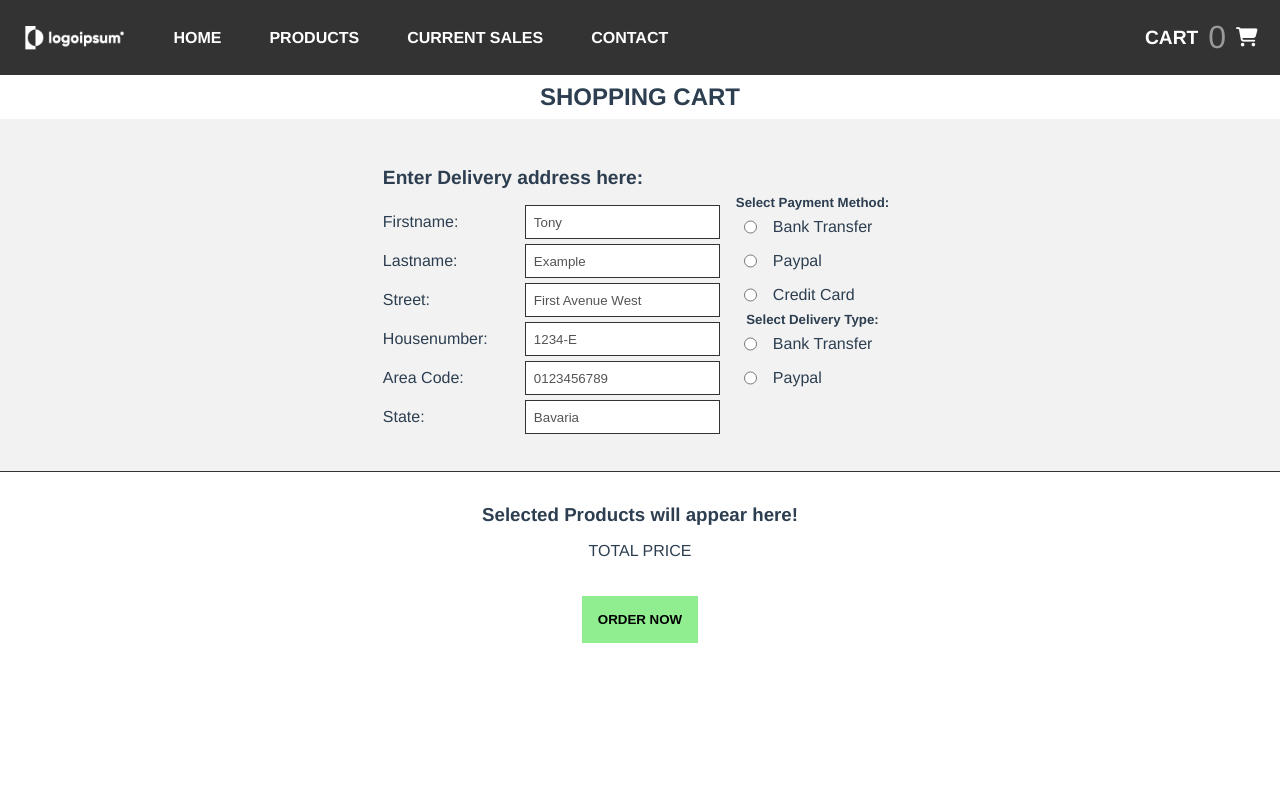
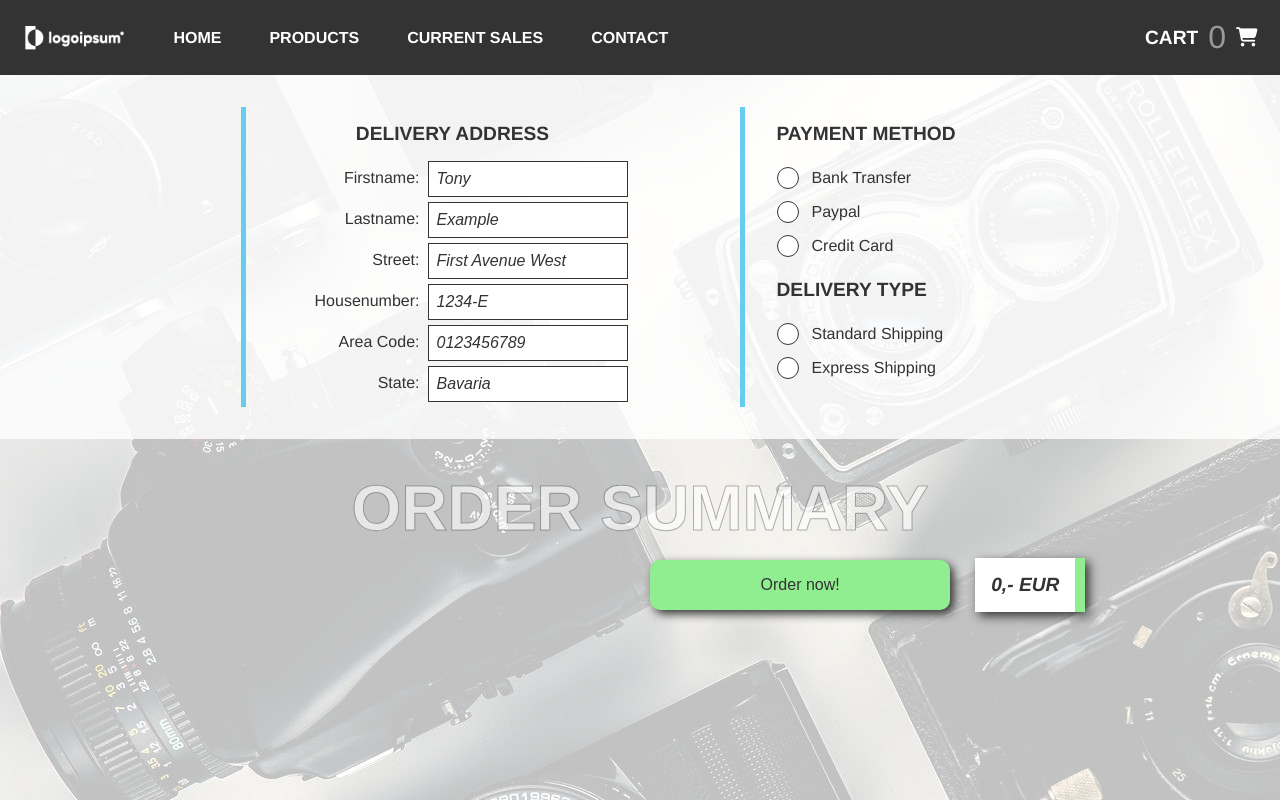
Before and after one commit to TapeMate/vue-php-store-prototype-frontend, a Vue app: page /card in a window 1280 px wide. Built offline with nearby package versions, Linux system fonts and the light colour scheme; the HTML template or start-up script is replaced by a standard one.

Commit message:
styling changes.

```diff
--- a/public/css/main.css
+++ b/public/css/main.css
@@ -31,12 +31,12 @@
 .navbar-wrapper .navbar-main .navbar-main-container ul li {
   padding: 1rem;
   background: #333;
-  transition: 0.2s;
+  transition: 0.1s;
 }
 .navbar-wrapper .navbar-main .navbar-main-container ul li:hover {
   background: #666666;
-  border-bottom: 40px solid lightgreen;
-  margin-bottom: -40px;
+  border-bottom: 5px solid lightgreen;
+  margin-bottom: -5px;
 }
 .navbar-wrapper .navbar-main .navbar-main-container ul li:hover > a {
   color: lightgreen;
@@ -222,6 +222,7 @@
 .index-signup form button {
   padding: 0.5rem;
   margin: 5px;
+  font-size: 1rem;
 }
 
 .index-login {
@@ -247,6 +248,7 @@
 .index-login form button {
   padding: 0.5rem;
   margin: 5px;
+  font-size: 1rem;
 }
 
 h2 {
@@ -269,14 +271,16 @@ h2 {
 }
 .store-products-section .product-container {
   width: max-content;
-  max-width: 325px;
+  max-width: 320px;
   border-radius: 10px;
+  border-top-left-radius: 160px;
+  border-top-right-radius: 160px;
   margin: 0 2rem;
   box-shadow: 2px 2px 5px #999999;
   background: #fff;
 }
 .store-products-section .product-container .product-image-container {
-  height: 325px;
+  height: 320px;
   width: 100%;
 }
 .store-products-section .product-container .product-image-container img {
@@ -394,12 +398,21 @@ h2 {
   justify-content: center;
   flex-direction: row;
   padding: 2rem;
-  background: #f2f2f2;
+  background: rgba(255, 255, 255, 0.8);
+  /* Hide the default radio button */
+  /* Custom radio button */
+  /* Circle indicator for radio button */
+  /* Style for when the radio button is selected */
+}
+.shopping-card-container .upper-container .delivery-container {
+  padding: 0 2rem;
+  color: #333;
+  border-left: 5px solid #66cdf0;
 }
 .shopping-card-container .upper-container .delivery-container h5 {
-  padding: 1rem 0.5rem;
+  padding: 1rem;
   font-size: 1.2rem;
-  text-align: left;
+  text-align: center;
 }
 .shopping-card-container .upper-container .delivery-container .input-container {
   display: flex;
@@ -408,19 +421,65 @@ h2 {
 }
 .shopping-card-container .upper-container .delivery-container .input-container label {
   width: 150px;
-  text-align: left;
+  text-align: right;
   padding: 0.5rem;
 }
 .shopping-card-container .upper-container .delivery-container .input-container input {
+  width: 200px;
   padding: 0.5rem;
-  background: white;
+  background: #fff;
+  color: #333;
   border: 1px solid #333;
+  font-size: 1rem;
+  font-style: italic;
+}
+.shopping-card-container .upper-container .payment-delivery-container input[type=radio] {
+  display: none;
+}
+.shopping-card-container .upper-container .payment-delivery-container label {
+  padding-left: 35px;
+  position: relative;
+  cursor: pointer;
+  display: inline-block;
+  margin-right: 15px; /* Spacing between radio buttons */
+}
+.shopping-card-container .upper-container .payment-delivery-container label:before {
+  content: "";
+  position: absolute;
+  left: 0;
+  top: 50%;
+  transform: translateY(-50%);
+  width: 20px;
+  height: 20px;
+  border: 1px solid #333;
+  border-radius: 50%;
+  background-color: #fff;
+}
+.shopping-card-container .upper-container .payment-delivery-container input[type=radio]:checked + label:after {
+  content: "";
+  position: absolute;
+  left: 9px;
+  top: 37%;
+  transform: translateY(-50%) rotate(45deg);
+  width: 7px;
+  height: 17px;
+  border-bottom: 5px solid #66cdf0;
+  border-right: 5px solid #66cdf0;
 }
 .shopping-card-container .upper-container .payment-delivery-container {
+  width: 300px;
   display: flex;
-  justify-content: center;
+  justify-content: flex-start;
   flex-direction: column;
-  padding: 1rem;
+  padding-left: 2rem;
+  margin-left: 5rem;
+  border-left: 5px solid #66cdf0;
+  color: #333;
+}
+.shopping-card-container .upper-container .payment-delivery-container h5 {
+  font-size: 1.2rem;
+  text-align: left;
+  padding: 1rem 0;
 }
 .shopping-card-container .upper-container .payment-delivery-container .input-container {
   display: flex;
@@ -429,12 +488,22 @@ h2 {
 .shopping-card-container .upper-container .payment-delivery-container .input-container input {
   margin: 0.5rem;
 }
+.shopping-card-container .upper-container .payment-delivery-container .input-container input:checked + label {
+  font-weight: bold;
+}
 .shopping-card-container .upper-container .payment-delivery-container .input-container label {
   padding: 0.5rem;
+  padding-left: 35px;
 }
 .shopping-card-container .lower-container {
   padding: 2rem;
-  border-top: 1px solid #333;
+}
+.shopping-card-container .lower-container > img {
+  z-index: -99;
+  position: fixed;
+  top: 0;
+  left: 0;
+  object-fit: contain;
 }
 .shopping-card-container .lower-container .selected-products-container {
   display: flex;
@@ -442,19 +511,30 @@ h2 {
   flex-direction: column;
   align-items: center;
 }
+.shopping-card-container .lower-container .selected-products-container > h5 {
+  color: rgba(255, 255, 255, 0.6);
+  -webkit-text-stroke: 1px rgba(0, 0, 0, 0.3);
+  font-size: 4rem;
+}
 .shopping-card-container .lower-container .selected-products-container .product-container {
+  background: #fff;
   display: flex;
-  border: 1px solid tomato;
+  margin-bottom: 20px;
+  border-top-left-radius: 75px;
+  border-bottom-left-radius: 75px;
+  border-right: 10px solid lightgreen;
+  box-shadow: 4px 4px 10px #333;
 }
 .shopping-card-container .lower-container .selected-products-container .product-container img {
-  width: 100px;
-  height: 100px;
+  width: 150px;
+  height: 150px;
+  border-radius: 100%;
 }
 .shopping-card-container .lower-container .selected-products-container .product-container .info-container {
   display: flex;
   flex-direction: column;
   text-align: left;
-  width: 500px;
+  width: 600px;
 }
 .shopping-card-container .lower-container .selected-products-container .product-container .info-container .product-name {
   font-size: 1.7rem;
@@ -490,22 +570,45 @@ h2 {
 .shopping-card-container .lower-container .selected-products-container .product-container .ctrl-container .product-amount .count {
   padding-left: 10px;
 }
-.shopping-card-container .lower-container .selected-products-container .product-container .ctrl-container .product-price {
+.shopping-card-container .lower-container .selected-products-container .product-container .ctrl-container .product-price-unit,
+.shopping-card-container .lower-container .selected-products-container .product-container .ctrl-container .product-price-total {
   width: 100%;
   padding: 0.5rem;
-  font-weight: bold;
   font-style: italic;
 }
-.shopping-card-container .lower-container .selected-products-container .total-price {
-  padding: 1rem;
+.shopping-card-container .lower-container .selected-products-container .product-container .ctrl-container .product-price-total {
+  font-weight: bold;
 }
-.shopping-card-container .lower-container .selected-products-container .btn-order {
-  margin-top: 20px;
-  width: max-content;
+.shopping-card-container .lower-container .selected-products-container .price-container {
+  display: flex;
+  justify-content: flex-end;
+  align-items: center;
+  width: 910px;
+  height: 80px;
+  padding: 0.6rem;
+  color: #333;
+  text-align: right;
+}
+.shopping-card-container .lower-container .selected-products-container .price-container .total {
   padding: 1rem;
   font-weight: bold;
+  font-size: 1.2rem;
+  font-style: italic;
+  background: #fff;
+  color: #333;
+  box-shadow: 4px 4px 10px #333;
+  border-right: 10px solid lightgreen;
+}
+.shopping-card-container .lower-container .selected-products-container .price-container .btn-order {
+  width: 300px;
+  padding: 1rem;
+  margin-right: 25px;
+  color: #333;
   background: lightgreen;
+  font-size: 1rem;
   border: none;
+  border-radius: 10px;
+  box-shadow: 4px 4px 10px #333;
 }
 
 * {
--- a/src/assets/scss/partials/_login-form.scss
+++ b/src/assets/scss/partials/_login-form.scss
@@ -25,6 +25,7 @@
     button {
       padding: 0.5rem;
       margin: 5px;
+      font-size: 1rem;
     }
   }
 }
--- a/src/assets/scss/partials/_navbar-main.scss
+++ b/src/assets/scss/partials/_navbar-main.scss
@@ -34,11 +34,11 @@
         li {
           padding: 1rem;
           background: $clr-primary;
-          transition: 0.2s;
+          transition: 0.1s;
           &:hover {
             background: lighten($clr-primary, 20%);
-            border-bottom: 40px solid $clr-success;
-            margin-bottom: -40px;
+            border-bottom: 5px solid $clr-success;
+            margin-bottom: -5px;
 
             > a {
               color: $clr-success;
--- a/src/assets/scss/partials/_shopping-card.scss
+++ b/src/assets/scss/partials/_shopping-card.scss
@@ -11,13 +11,17 @@
     justify-content: center;
     flex-direction: row;
     padding: 2rem;
-    background: darken($clr-secondary, 5%);
+    background: rgba($color: #fff, $alpha: 0.8);
 
     .delivery-container {
+      padding: 0 2rem;
+      color: $clr-primary;
+      border-left: 5px solid $clr-accent-a;
+
       h5 {
-        padding: 1rem 0.5rem;
+        padding: 1rem;
         font-size: 1.2rem;
-        text-align: left;
+        text-align: center;
       }
 
       .input-container {
@@ -27,23 +31,78 @@
 
         label {
           width: 150px;
-          text-align: left;
+          text-align: right;
           padding: 0.5rem;
         }
 
         input {
+          width: 200px;
           padding: 0.5rem;
-          background: lighten($clr-success, 30%);
+          background: $clr-secondary;
+          color: $clr-primary;
           border: 1px solid $clr-primary;
+          font-size: 1rem;
+          font-style: italic;
         }
       }
     }
 
+    /* Hide the default radio button */
+    .payment-delivery-container input[type="radio"] {
+      display: none;
+    }
+
+    /* Custom radio button */
+    .payment-delivery-container label {
+      padding-left: 35px;
+      position: relative;
+      cursor: pointer;
+      display: inline-block;
+      margin-right: 15px; /* Spacing between radio buttons */
+    }
+
+    /* Circle indicator for radio button */
+    .payment-delivery-container label:before {
+      content: "";
+      position: absolute;
+      left: 0;
+      top: 50%;
+      transform: translateY(-50%);
+      width: 20px;
+      height: 20px;
+      border: 1px solid $clr-primary;
+      border-radius: 50%;
+      background-color: $clr-secondary;
+    }
+
+    /* Style for when the radio button is selected */
+    .payment-delivery-container input[type="radio"]:checked + label:after {
+      content: "";
+      position: absolute;
+      left: 9px;
+      top: 37%;
+      transform: translateY(-50%) rotate(45deg);
+      width: 7px;
+      height: 17px;
+      border-bottom: 5px solid $clr-accent-a;
+      border-right: 5px solid $clr-accent-a;
+    }
+
     .payment-delivery-container {
+      width: 300px;
       display: flex;
-      justify-content: center;
+      justify-content: flex-start;
       flex-direction: column;
-      padding: 1rem;
+      padding-left: 2rem;
+      margin-left: 5rem;
+      border-left: 5px solid $clr-accent-a;
+      color: $clr-primary;
+
+      h5 {
+        font-size: 1.2rem;
+        text-align: left;
+        padding: 1rem 0;
+      }
 
       .input-container {
         display: flex;
@@ -52,37 +111,62 @@
         input {
           margin: 0.5rem;
         }
+        input:checked + label {
+          font-weight: bold;
+        }
 
         label {
           padding: 0.5rem;
+          padding-left: 35px;
         }
       }
     }
   }
 
   .lower-container {
+    // margin-bottom: 50px;
     padding: 2rem;
-    border-top: 1px solid $clr-primary;
+    > img {
+      z-index: -99;
+      position: fixed;
+      top: 0;
+      left: 0;
+      object-fit: contain;
+    }
+
     .selected-products-container {
       display: flex;
       justify-content: center;
       flex-direction: column;
       align-items: center;
 
+      > h5 {
+        color: rgba($color: #fff, $alpha: 0.6);
+        -webkit-text-stroke: 1px rgba($color: #000000, $alpha: 0.3);
+        font-size: 4rem;
+      }
+
       .product-container {
+        background: $clr-secondary;
         display: flex;
-        border: 1px solid tomato;
+        // padding: 0.5rem;
+        margin-bottom: 20px;
+        border-top-left-radius: 75px;
+        border-bottom-left-radius: 75px;
+        border-right: 10px solid $clr-success;
+        box-shadow: 4px 4px 10px $clr-primary;
 
         img {
-          width: 100px;
-          height: 100px;
+          width: 150px;
+          height: 150px;
+          border-radius: 100%;
         }
 
         .info-container {
           display: flex;
           flex-direction: column;
           text-align: left;
-          width: 500px;
+          width: 600px;
 
           .product-name {
             font-size: 1.7rem;
@@ -123,26 +207,58 @@
             }
           }
 
-          .product-price {
+          .product-price-unit,
+          .product-price-total {
             width: 100%;
             padding: 0.5rem;
+            font-style: italic;
+          }
+          .product-price-total {
             font-weight: bold;
-            font-style: italic;
           }
         }
       }
 
-      .total-price {
-        padding: 1rem;
-      }
+      .price-container {
+        display: flex;
+        justify-content: flex-end;
+        align-items: center;
+        width: 910px;
+        height: 80px;
+        padding: 0.6rem;
+        color: $clr-primary;
+        // background: rgba($color: #fff, $alpha: 0.7);
+        // background: $clr-secondary;
+        // border-bottom: 5px solid $clr-success;
+        // border-right: 10px solid $clr-success;
+        // border-top-left-radius: 40px;
+        // border-bottom-left-radius: 40px;
+        // box-shadow: 4px 4px 10px $clr-primary;
+        text-align: right;
 
-      .btn-order {
-        margin-top: 20px;
-        width: max-content;
-        padding: 1rem;
-        font-weight: bold;
-        background: $clr-success;
-        border: none;
+        .total {
+          padding: 1rem;
+          font-weight: bold;
+          font-size: 1.2rem;
+          font-style: italic;
+          background: $clr-secondary;
+          color: $clr-primary;
+          box-shadow: 4px 4px 10px $clr-primary;
+          border-right: 10px solid $clr-success;
+        }
+        .btn-order {
+          // height: 50px;
+          width: 300px;
+          padding: 1rem;
+          margin-right: 25px;
+          // font-weight: bold;
+          color: $clr-primary;
+          background: $clr-success;
+          font-size: 1rem;
+          border: none;
+          border-radius: 10px;
+          box-shadow: 4px 4px 10px $clr-primary;
+        }
       }
     }
   }
--- a/src/assets/scss/partials/_signup-form.scss
+++ b/src/assets/scss/partials/_signup-form.scss
@@ -19,6 +19,7 @@
     button {
       padding: 0.5rem;
       margin: 5px;
+      font-size: 1rem;
     }
   }
 }
--- a/src/assets/scss/partials/_store-products.scss
+++ b/src/assets/scss/partials/_store-products.scss
@@ -22,15 +22,17 @@ h2 {
 
   .product-container {
     width: max-content;
-    max-width: 325px;
+    max-width: 320px;
     border-radius: 10px;
+    border-top-left-radius: 160px;
+    border-top-right-radius: 160px;
     margin: 0 2rem;
     box-shadow: 2px 2px 5px lighten($clr-primary, 40%);
 
     background: $clr-secondary;
 
     .product-image-container {
-      height: 325px;
+      height: 320px;
       width: 100%;
       img {
         height: 100%;
--- a/src/components/ShoppingCard.vue
+++ b/src/components/ShoppingCard.vue
@@ -2,7 +2,7 @@
   <div class="shopping-card-container">
     <div class="upper-container">
       <div class="delivery-container">
-        <h5>Enter Delivery address here:</h5>
+        <h5>DELIVERY ADDRESS</h5>
         <div class="input-container">
           <label for="firstname">Firstname:</label>
           <input
@@ -59,7 +59,7 @@
         </div>
       </div>
       <div class="payment-delivery-container">
-        <h5>Select Payment Method:</h5>
+        <h5>PAYMENT METHOD</h5>
         <div class="input-container">
           <input id="banktransfer" type="radio" name="payment" />
           <label for="banktransfer">Bank Transfer</label>
@@ -72,21 +72,23 @@
           <input id="creditcard" type="radio" name="payment" />
           <label for="creditcard">Credit Card</label>
         </div>
-        <h5>Select Delivery Type:</h5>
+
+        <h5>DELIVERY TYPE</h5>
         <div class="input-container">
           <input id="delivery-standard" type="radio" name="delivery" />
-          <label for="delivery-standard">Bank Transfer</label>
+          <label for="delivery-standard">Standard Shipping</label>
         </div>
         <div class="input-container">
           <input id="delivery-express" type="radio" name="delivery" />
-          <label for="delivery-express">Paypal</label>
+          <label for="delivery-express">Express Shipping</label>
         </div>
       </div>
     </div>
 
     <div class="lower-container">
+      <img :src="background" alt="" />
       <div class="selected-products-container">
-        <h3>Selected Products will appear here!</h3>
+        <h5>ORDER SUMMARY</h5>
         <div
           v-for="(item, index) in cartItems"
           :key="index"
@@ -94,7 +96,7 @@
         >
           <img
             class="product-image"
-            :src="item.product_image"
+            :src="item.product_img"
             alt="Product Image"
           />
           <div class="info-container">
@@ -110,17 +112,32 @@
                 item.product_order_amount
               }}</span></span
             >
-            <span class="product-price">{{ item.product_price }},- EUR</span>
+            <span class="product-price-unit"
+              >{{ item.product_price }},- EUR</span
+            >
+            <span class="product-price-total"
+              >{{
+                calcTotalProductPrice(
+                  item.product_price,
+                  item.product_order_amount
+                )
+              }},- EUR</span
+            >
           </div>
         </div>
-        <p class="total-price">TOTAL PRICE</p>
-        <button class="btn-order">ORDER NOW</button>
+        <div class="price-container">
+          <button class="btn-order">Order now!</button>
+          <span class="total">{{ calcTotalPrice() }},- EUR</span>
+        </div>
       </div>
     </div>
   </div>
 </template>
 
 <script>
+import img from "@/assets/img/background3.jpg";
+import { mapGetters } from "vuex";
+
 export default {
   name: "ShoppingCard",
   props: {
@@ -128,6 +145,7 @@ export default {
   },
   data() {
     return {
+      background: img,
       dummyAddressData: [
         {
           firstname: "Tony",
@@ -140,5 +158,23 @@ export default {
       ],
     };
   },
+  computed: {
+    ...mapGetters(["getShoppingCart"]),
+  },
+  methods: {
+    calcTotalProductPrice(price, amount) {
+      const result = price * amount;
+      return result;
+    },
+    calcTotalPrice() {
+      const products = this.getShoppingCart;
+      let total = 0;
+      products.forEach((product) => {
+        total = total + product.product_price * product.product_order_amount;
+        return total;
+      });
+      return total;
+    },
+  },
 };
 </script>
--- a/src/components/StoreProducts.vue
+++ b/src/components/StoreProducts.vue
@@ -63,7 +63,6 @@
           :disabled="product.product_stock_amount == 0"
           v-model="selectedAmount[product.product_id]"
         >
-          <option value="0">0</option>
           <option v-for="n in product.product_stock_amount" :key="n" :value="n">
             {{ n }}
           </option>
--- a/src/views/ShoppingCardView.vue
+++ b/src/views/ShoppingCardView.vue
@@ -1,5 +1,5 @@
 <template>
-  <h2>SHOPPING CART</h2>
+  <!-- <h2>SHOPPING CART</h2> -->
   <ShoppingCard :cartItems="getShoppingCart" />
 </template>
 
```
Also changed, not shown: src/assets/img/background3.jpg (added), 1 other file (tests, documents, lock files or other folders).
